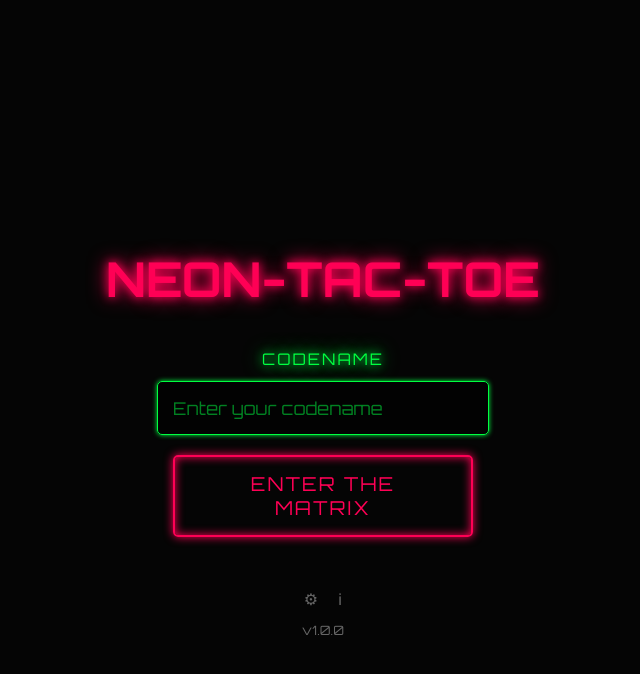
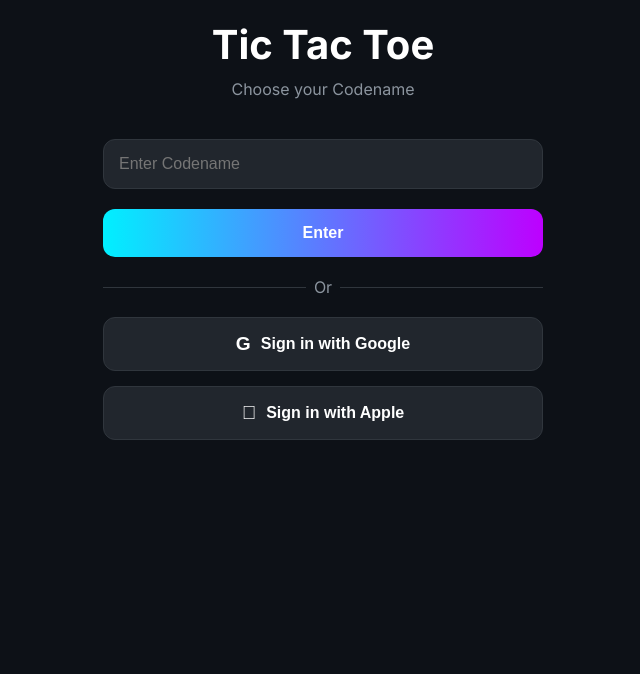
Before and after one commit to prabhat1417/tic_tac_toe_multiplayer, a React app in the folder frontend/: page / in a window 1280 px wide. Shown: the top 674 px of the page, without its empty margins (317-957 px from the left). Built offline with nearby package versions, Linux system fonts and the light colour scheme; the HTML template or start-up script is replaced by a standard one; what @heroiclabs/nakama-js would draw is missing.

Commit message:
Changed UI

```diff
--- a/frontend/src/App.css
+++ b/frontend/src/App.css
@@ -1,54 +1,240 @@
-#root {
-  max-width: 1280px;
-  margin: 0 auto;
-  padding: 2rem;
-  text-align: center;
+:root {
+  --bg-dark: #0d1117;
+  --card-bg: #161b22;
+  --input-bg: #21262d;
+  --primary-cyan: #00f0ff;
+  --primary-purple: #bd00ff;
+  --primary-blue: #2f80ed;
+  --primary-green: #00ff41;
+  --text-white: #ffffff;
+  --text-grey: #8b949e;
+  --border-radius: 12px;
+  --font-family: 'Inter', sans-serif;
 }
 
-.game-container {
-  display: flex;
-  flex-direction: column;
-  align-items: center;
-  gap: 20px;
+body {
+  margin: 0;
+  padding: 0;
+  background-color: var(--bg-dark);
+  color: var(--text-white);
+  font-family: var(--font-family);
+  -webkit-font-smoothing: antialiased;
 }
 
-.board {
-  display: grid;
-  grid-template-columns: repeat(3, 100px);
-  grid-template-rows: repeat(3, 100px);
-  gap: 10px;
+.App {
+  display: flex;
+  justify-content: center;
+  min-height: 100vh;
+  width: 100%;
+  max-width: 480px;
+  /* Mobile-first constraint */
+  margin: 0 auto;
+  padding: 20px;
+  box-sizing: border-box;
 }
 
-.square {
-  width: 100px;
-  height: 100px;
-  background-color: #2a2a2a;
-  border: 2px solid #444;
-  border-radius: 8px;
-  font-size: 3rem;
+/* Typography */
+h1,
+h2,
+h3 {
+  margin: 0;
+  font-weight: 700;
+}
+
+p {
+  margin: 0;
+}
+
+/* Buttons */
+.btn-primary {
+  background: linear-gradient(90deg, var(--primary-cyan), var(--primary-purple));
+  border: none;
+  border-radius: var(--border-radius);
   color: white;
+  padding: 15px;
+  font-size: 1rem;
+  font-weight: 600;
   cursor: pointer;
+  width: 100%;
+  transition: opacity 0.2s;
+}
+
+.btn-primary:hover {
+  opacity: 0.9;
+}
+
+.btn-secondary {
+  background: var(--input-bg);
+  border: 1px solid #30363d;
+  border-radius: var(--border-radius);
+  color: white;
+  padding: 15px;
+  font-size: 1rem;
+  font-weight: 600;
+  cursor: pointer;
+  width: 100%;
   display: flex;
   align-items: center;
   justify-content: center;
-  transition: background-color 0.2s;
+  gap: 10px;
+  transition: background 0.2s;
 }
 
-.square:hover:not(:disabled) {
-  background-color: #3a3a3a;
+.btn-secondary:hover {
+  background: #30363d;
 }
 
-.square.taken {
-  cursor: default;
+.btn-menu {
+  background: rgba(13, 17, 23, 0.8);
+  border: 1px solid;
+  border-radius: var(--border-radius);
+  color: white;
+  padding: 20px;
+  font-size: 1.1rem;
+  font-weight: 600;
+  cursor: pointer;
+  width: 100%;
+  display: flex;
+  align-items: center;
+  gap: 15px;
+  transition: transform 0.1s;
+  margin-bottom: 15px;
 }
 
-.status {
-  font-size: 1.5rem;
-  margin-bottom: 20px;
+.btn-menu:active {
+  transform: scale(0.98);
 }
 
-.start-btn {
-  padding: 10px 20px;
+.btn-menu.host {
+  border-color: var(--primary-cyan);
+  box-shadow: 0 0 10px rgba(0, 240, 255, 0.1);
+}
+
+.btn-menu.join {
+  border-color: var(--primary-green);
+  box-shadow: 0 0 10px rgba(0, 255, 65, 0.1);
+}
+
+.btn-menu.rank {
+  border-color: var(--primary-purple);
+  box-shadow: 0 0 10px rgba(189, 0, 255, 0.1);
+}
+
+/* Inputs */
+.input-field {
+  background: var(--input-bg);
+  border: 1px solid #30363d;
+  border-radius: var(--border-radius);
+  color: white;
+  padding: 15px;
+  font-size: 1rem;
+  width: 100%;
+  box-sizing: border-box;
+  outline: none;
+  transition: border-color 0.2s;
+}
+
+.input-field:focus {
+  border-color: var(--primary-blue);
+}
+
+/* Divider */
+.divider {
+  display: flex;
+  align-items: center;
+  text-align: center;
+  color: var(--text-grey);
+  margin: 20px 0;
+  width: 100%;
+}
+
+.divider::before,
+.divider::after {
+  content: '';
+  flex: 1;
+  border-bottom: 1px solid #30363d;
+}
+
+.divider:not(:empty)::before {
+  margin-right: .5em;
+}
+
+.divider:not(:empty)::after {
+  margin-left: .5em;
+}
+
+/* Icons (Simple CSS shapes or text fallback) */
+.icon-circle {
+  width: 40px;
+  height: 40px;
+  border-radius: 50%;
+  display: flex;
+  align-items: center;
+  justify-content: center;
   font-size: 1.2rem;
+}
+
+/* Game Board */
+.board-grid {
+  display: grid;
+  grid-template-columns: repeat(3, 1fr);
+  gap: 10px;
+  width: 100%;
+  aspect-ratio: 1;
+}
+
+.board-cell {
+  background: var(--input-bg);
+  border-radius: 8px;
+  border: none;
+  display: flex;
+  align-items: center;
+  justify-content: center;
+  font-size: 3rem;
+  font-weight: bold;
   cursor: pointer;
+  transition: background 0.2s;
 }
+
+.board-cell:hover:not(:disabled) {
+  background: #30363d;
+}
+
+.board-cell.x {
+  color: var(--primary-purple);
+  text-shadow: 0 0 10px var(--primary-purple);
+}
+
+.board-cell.o {
+  color: var(--primary-cyan);
+  text-shadow: 0 0 10px var(--primary-cyan);
+}
+
+/* Leaderboard */
+.leaderboard-tab {
+  flex: 1;
+  text-align: center;
+  padding: 10px;
+  cursor: pointer;
+  color: var(--text-grey);
+  border-bottom: 2px solid transparent;
+}
+
+.leaderboard-tab.active {
+  color: var(--text-white);
+  border-bottom-color: var(--primary-cyan);
+}
+
+.rank-item {
+  display: flex;
+  align-items: center;
+  padding: 15px;
+  background: var(--card-bg);
+  border-radius: var(--border-radius);
+  margin-bottom: 10px;
+}
+
+.rank-badge {
+  margin-left: auto;
+  font-size: 1.2rem;
+}
--- a/frontend/src/components/Login.jsx
+++ b/frontend/src/components/Login.jsx
@@ -11,40 +11,34 @@ const Login = ({ onLogin }) => {
     };
 
     return (
-        <div className="login-screen" style={{
-            display: 'flex',
-            flexDirection: 'column',
-            alignItems: 'center',
-            justifyContent: 'center',
-            height: '100vh',
-            textAlign: 'center'
-        }}>
-            <h1 className="text-neon-pink" style={{ fontSize: '3rem', marginBottom: '2rem' }}>
-                NEON-TAC-TOE
-            </h1>
+        <div style={{ width: '100%', display: 'flex', flexDirection: 'column', alignItems: 'center', justifyContent: 'center', height: '100%' }}>
+            <h1 style={{ fontSize: '2.5rem', marginBottom: '10px' }}>Tic Tac Toe</h1>
+            <p style={{ color: 'var(--text-grey)', marginBottom: '40px' }}>Choose your Codename</p>
 
-            <form onSubmit={handleSubmit} style={{ display: 'flex', flexDirection: 'column', alignItems: 'center', width: '100%' }}>
-                <label className="text-neon-green" style={{ marginBottom: '10px', alignSelf: 'center', letterSpacing: '2px' }}>
-                    CODENAME
-                </label>
+            <form onSubmit={handleSubmit} style={{ width: '100%' }}>
                 <input
                     type="text"
-                    className="input-cyber"
-                    placeholder="Enter your codename"
+                    className="input-field"
+                    placeholder="Enter Codename"
                     value={username}
                     onChange={(e) => setUsername(e.target.value)}
+                    style={{ marginBottom: '20px' }}
                 />
 
-                <button type="submit" className="btn-cyber">
-                    ENTER THE MATRIX
+                <button type="submit" className="btn-primary">
+                    Enter
                 </button>
             </form>
 
-            <div style={{ marginTop: '50px', color: '#666' }}>
-                <span style={{ margin: '0 10px' }}>⚙</span>
-                <span style={{ margin: '0 10px' }}>ℹ</span>
-                <p style={{ fontSize: '0.8rem', marginTop: '10px' }}>v1.0.0</p>
-            </div>
+            <div className="divider">Or</div>
+
+            <button className="btn-secondary" style={{ marginBottom: '15px' }} onClick={() => alert("Social login coming soon!")}>
+                <span style={{ fontSize: '1.2rem' }}>G</span> Sign in with Google
+            </button>
+
+            <button className="btn-secondary" onClick={() => alert("Social login coming soon!")}>
+                <span style={{ fontSize: '1.2rem' }}></span> Sign in with Apple
+            </button>
         </div>
     );
 };
--- a/frontend/src/components/MainMenu.jsx
+++ b/frontend/src/components/MainMenu.jsx
@@ -2,25 +2,34 @@ import React from 'react';
 
 const MainMenu = ({ onHost, onJoin, onLeaderboard }) => {
     return (
-        <div className="main-menu" style={{ display: 'flex', flexDirection: 'column', alignItems: 'center', gap: '20px', width: '100%' }}>
-            <h1 className="text-neon-green" style={{ marginBottom: '40px', textShadow: '0 0 20px #00ff41' }}>
-                TIC-TAC-TRON
-            </h1>
+        <div style={{ width: '100%', display: 'flex', flexDirection: 'column', height: '100%' }}>
+            {/* Header */}
+            <div style={{ display: 'flex', justifyContent: 'space-between', alignItems: 'center', marginBottom: '60px', marginTop: '20px' }}>
+                <div className="icon-circle" style={{ background: 'rgba(0, 240, 255, 0.1)', color: 'var(--primary-cyan)' }}>
+                    <span>▦</span>
+                </div>
+                <h2 style={{ fontSize: '1.2rem' }}>Tic-Tac-Toe: Uplink</h2>
+                <div className="icon-circle" style={{ cursor: 'pointer' }}>
+                    <span>⚙</span>
+                </div>
+            </div>
 
-            <button className="btn-cyber" onClick={onHost}>
-                <span style={{ marginRight: '10px' }}>📡</span> Host Game
-            </button>
+            {/* Menu Buttons */}
+            <div style={{ flex: 1, display: 'flex', flexDirection: 'column', justifyContent: 'center' }}>
+                <button className="btn-menu host" onClick={onHost}>
+                    <div className="icon-circle" style={{ background: 'rgba(0, 240, 255, 0.2)', color: 'var(--primary-cyan)', width: '30px', height: '30px', fontSize: '1rem' }}>+</div>
+                    Host Game
+                </button>
 
-            <button className="btn-cyber" onClick={onJoin}>
-                <span style={{ marginRight: '10px' }}>🕸</span> Join Uplink
-            </button>
+                <button className="btn-menu join" onClick={onJoin}>
+                    <div className="icon-circle" style={{ background: 'rgba(0, 255, 65, 0.2)', color: 'var(--primary-green)', width: '30px', height: '30px', fontSize: '1rem' }}>🔗</div>
+                    Join Uplink
+                </button>
 
-            <button className="btn-cyber" onClick={onLeaderboard}>
-                <span style={{ marginRight: '10px' }}>📊</span> Top Hackers
-            </button>
-
-            <div style={{ position: 'absolute', top: '20px', right: '20px' }}>
-                <span style={{ fontSize: '1.5rem', color: 'var(--neon-green)', cursor: 'pointer' }}>⚙</span>
+                <button className="btn-menu rank" onClick={onLeaderboard}>
+                    <div className="icon-circle" style={{ background: 'rgba(189, 0, 255, 0.2)', color: 'var(--primary-purple)', width: '30px', height: '30px', fontSize: '1rem' }}>🏆</div>
+                    Top Hackers
+                </button>
             </div>
         </div>
     );
--- a/frontend/src/index.css
+++ b/frontend/src/index.css
@@ -1,26 +1,9 @@
-@import url('https://fonts.googleapis.com/css2?family=Orbitron:wght@400;700&display=swap');
-@import './theme.css';
-
-:root {
-  font-family: var(--font-main);
-  line-height: 1.5;
-  font-weight: 400;
-}
+@import url('https://fonts.googleapis.com/css2?family=Inter:wght@400;600;700&display=swap');
 
 body {
   margin: 0;
-  display: flex;
-  place-items: center;
-  min-width: 320px;
-  min-height: 100vh;
-  background-color: var(--bg-color);
-  color: var(--text-color);
+  padding: 0;
+  font-family: 'Inter', sans-serif;
+  background-color: #0d1117;
+  /* Fallback */
 }
-
-#root {
-  width: 100%;
-  max-width: 1280px;
-  margin: 0 auto;
-  padding: 2rem;
-  text-align: center;
-}
```
Also changed, not shown: frontend/src/components/Game.jsx (+52 -68 lines), frontend/src/components/Leaderboard.jsx (+52 -43 lines), frontend/src/components/Lobby.jsx (+50 -55 lines).
